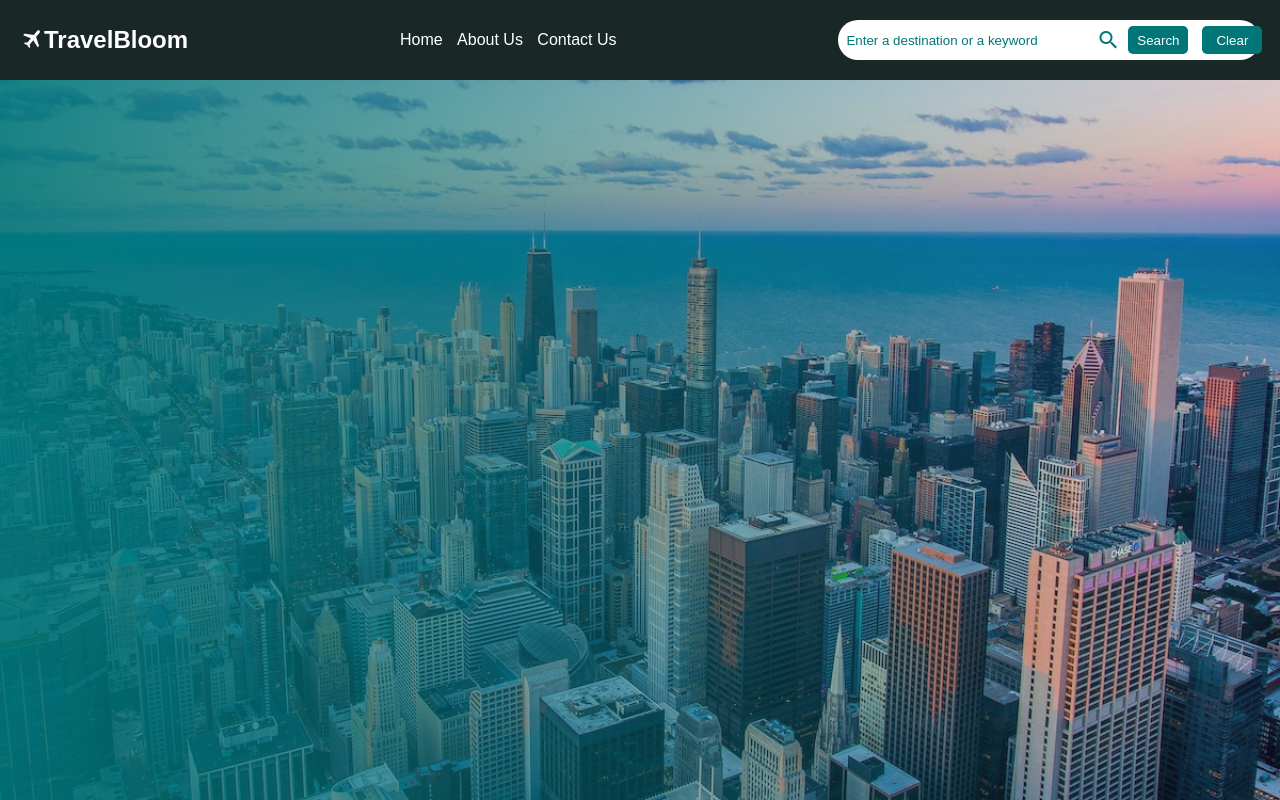
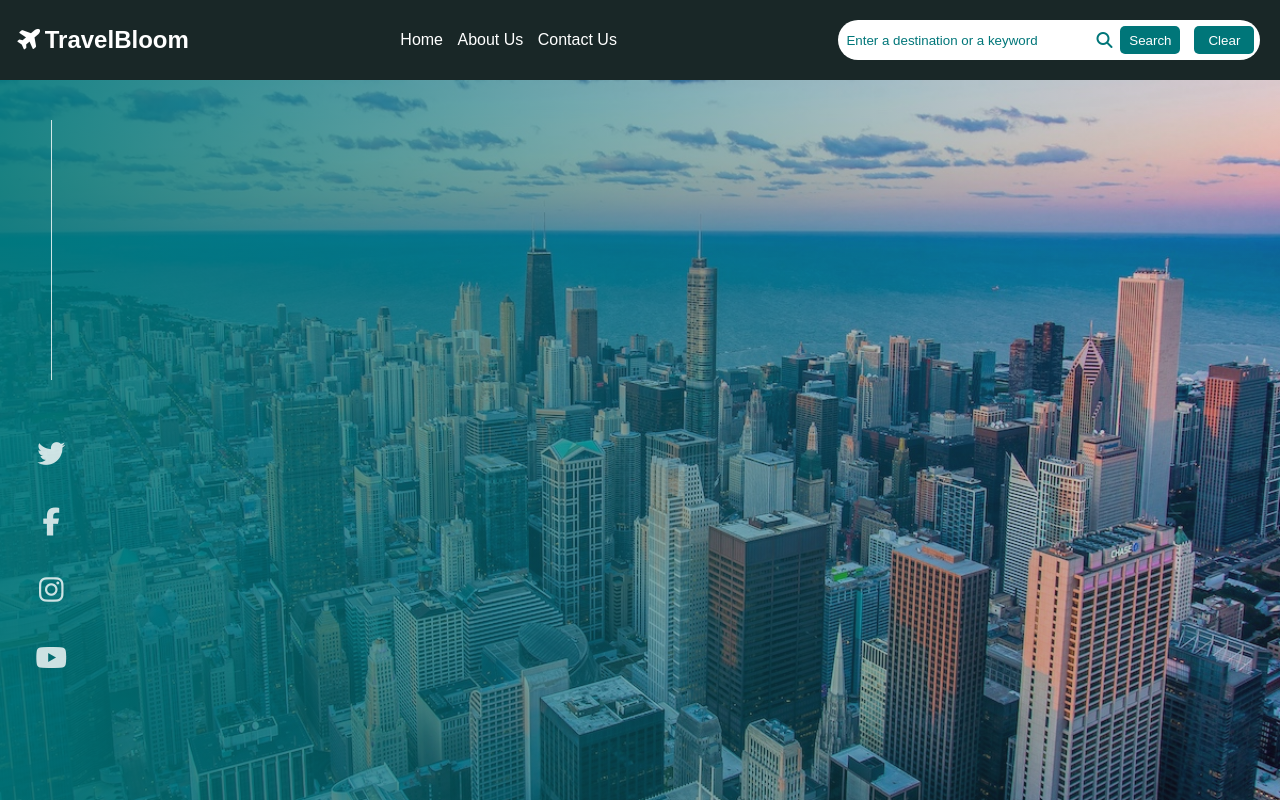
Before and after one commit to thleima/vanilla-travel-recommendation, a plain HTML site: page index.html in a window 1280 px wide. Drawn offline with Linux system fonts and the light colour scheme.

Commit message:
left part with icons in main section

```diff
--- a/index.html
+++ b/index.html
@@ -4,14 +4,14 @@
 		<meta charset="UTF-8" />
 		<title>Travel Recommendation</title>
 		<link rel="stylesheet" href="./styles.css" />
-		<link
-			href="https://fonts.googleapis.com/css2?family=Material+Icons"
-			rel="stylesheet" />
+		<script
+			src="https://kit.fontawesome.com/0b2a8a50e1.js"
+			crossorigin="anonymous"></script>
 	</head>
 	<body>
 		<nav>
 			<div class="title-container">
-				<i class="material-icons">flight</i>
+				<i class="fa-solid fa-plane"></i>
 				<h1>TravelBloom</h1>
 			</div>
 
@@ -30,13 +30,21 @@
 							id="search-input"
 							placeholder="Enter a destination or a keyword" />
 					</li>
-					<i class="material-icons" id="searchIcon">search</i>
+					<i class="fa-solid fa-magnifying-glass" id="searchIcon"></i>
 					<li><button id="btnSearch">Search</button></li>
 					<li><button id="btnClear">Clear</button></li>
 				</ul>
 			</div>
 		</nav>
-		<main></main>
+		<main>
+			<div class="icons">
+				<span></span>
+				<i class="fa-brands fa-twitter"></i>
+				<i class="fa-brands fa-facebook-f"></i>
+				<i class="fa-brands fa-instagram"></i>
+				<i class="fa-brands fa-youtube"></i>
+			</div>
+		</main>
 		<script src="./index.js"></script>
 	</body>
 </html>
--- a/styles.css
+++ b/styles.css
@@ -36,7 +36,8 @@ nav a, .title-container {
 }
 
 .title-container i {
-  transform: rotate(40deg);
+  transform: rotate(-40deg);
+  font-size: 22px;
 }
 
 .input-container {
@@ -89,3 +90,33 @@ main {
   width: 100%;
   background-size: cover;
 }
+
+/* ICONS */
+
+.icons {
+  height: 100%;
+  width: 8%;
+  display: flex;
+  flex-direction: column;
+  align-items: center;
+}
+
+.icons span {
+  background-color: white;
+  height: 260px;
+  width: 1px;
+  opacity: .8;
+  margin: 40px 0;
+}
+
+.icons .fa-brands {
+  color: white;
+  font-size: 28px;
+  opacity: .8;
+  margin: 20px 0;
+}
+
+.icons .fa-brands:hover {
+  cursor: pointer;
+  opacity: 1;
+}
```
